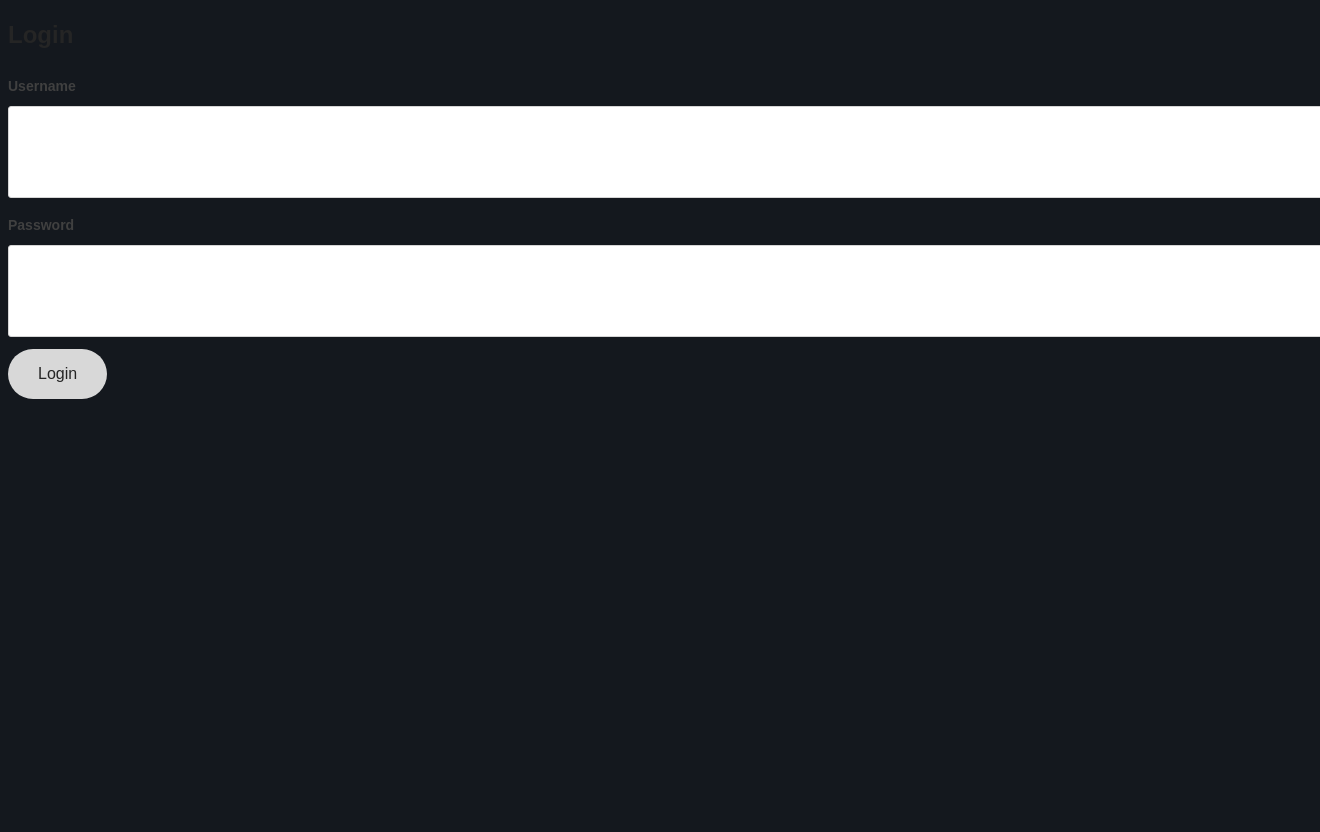
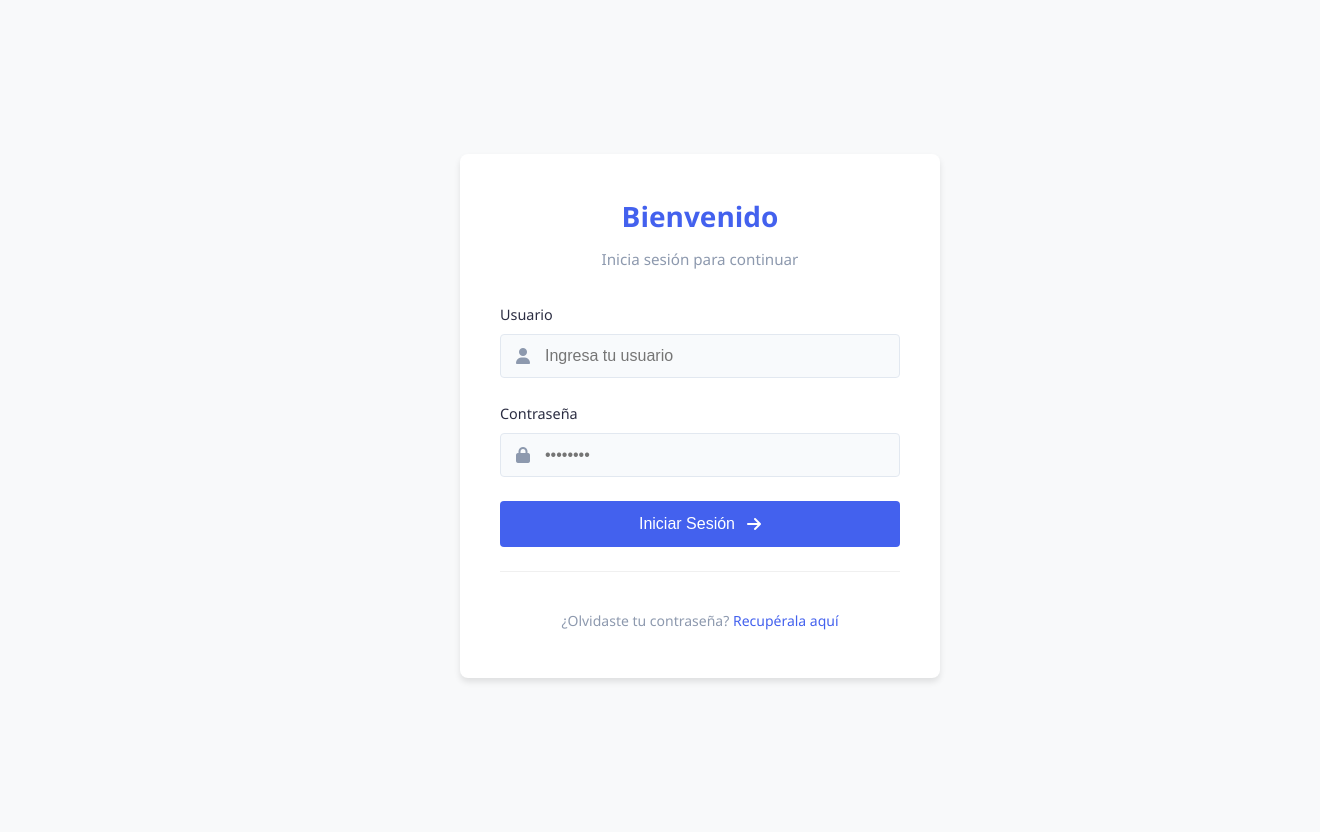
Before and after one commit to alezzz23/landing-jornada-2025, a PHP site: page /login.php in a window 1320 px wide; the page is wider, and only the part inside the window is pictured. Before the commit the page ends 399 px from the top of that part, so only its background shows below. Run offline with PHP 8.4, Linux system fonts and the light colour scheme.

Commit message:
Refactor login functionality and enhance UI with new styles

```diff
--- /dev/null
+++ b/css/login.css
@@ -0,0 +1,216 @@
+/* ===========================================
+   #LOGIN STYLES
+   Modern and minimalist login page styles
+   Following BEM and ITCSS methodology
+   =========================================== */
+
+/* Settings - Variables and configurations */
+
+/* Settings - Variables and configurations */
+:root {
+  --color-primary: #4361ee;
+  --color-primary-light: #4895ef;
+  --color-text: #2b2d42;
+  --color-text-light: #8d99ae;
+  --color-bg: #f8f9fa;
+  --color-white: #ffffff;
+  --shadow-sm: 0 1px 3px rgba(0, 0, 0, 0.1);
+  --shadow-md: 0 4px 6px rgba(0, 0, 0, 0.1);
+  --radius-sm: 4px;
+  --radius-md: 8px;
+  --transition: all 0.3s ease;
+}
+
+/* Base - Unclassed HTML elements */
+body {
+  background-color: var(--color-bg);
+  color: var(--color-text);
+  font-family: 'Segoe UI', system-ui, -apple-system, sans-serif;
+  line-height: 1.6;
+  margin: 0;
+  min-height: 100vh;
+  display: flex;
+  align-items: center;
+  justify-content: center;
+  padding: 1rem;
+}
+
+h2 {
+  color: var(--color-text);
+  font-weight: 600;
+  margin-bottom: 1.5rem;
+  text-align: center;
+}
+
+/* Objects - Design patterns */
+.input-with-icon {
+  position: relative;
+  display: flex;
+  align-items: center;
+}
+
+.input-with-icon i {
+  position: absolute;
+  left: 1rem;
+  color: var(--color-text-light);
+  transition: var(--transition);
+}
+
+.input-with-icon .form-control {
+  padding-left: 2.75rem;
+}
+
+.input-with-icon .form-control:focus + i {
+  color: var(--color-primary);
+}
+
+.text-link {
+  color: var(--color-primary);
+  text-decoration: none;
+  font-weight: 500;
+  transition: var(--transition);
+}
+
+.text-link:hover {
+  color: var(--color-primary-light);
+  text-decoration: underline;
+}
+.container {
+  width: 100%;
+  max-width: 400px;
+  padding: 0 1rem;
+}
+
+/* Components - Specific UI components */
+.login {
+  background: var(--color-white);
+  border-radius: var(--radius-md);
+  box-shadow: var(--shadow-md);
+  padding: 2.5rem 2.5rem 2rem;
+  width: 100%;
+  transition: var(--transition);
+}
+
+.login__header {
+  margin-bottom: 2rem;
+  text-align: center;
+}
+
+.login__title {
+  font-size: 1.75rem;
+  margin: 0 0 0.5rem;
+  color: var(--color-primary);
+}
+
+.login__subtitle {
+  color: var(--color-text-light);
+  font-size: 0.95rem;
+  margin: 0;
+}
+
+.form-group {
+  margin-bottom: 1.5rem;
+  position: relative;
+}
+
+.form-group label {
+  display: block;
+  margin-bottom: 0.5rem;
+  font-weight: 500;
+  color: var(--color-text);
+  font-size: 0.9rem;
+}
+
+.form-control {
+  width: 100%;
+  padding: 0.75rem 1rem;
+  font-size: 1rem;
+  border: 1px solid #e2e8f0;
+  border-radius: var(--radius-sm);
+  transition: var(--transition);
+  background-color: #f8fafc;
+  color: var(--color-text);
+}
+
+.form-control:focus {
+  outline: none;
+  border-color: var(--color-primary);
+  box-shadow: 0 0 0 3px rgba(67, 97, 238, 0.1);
+  background-color: var(--color-white);
+}
+
+.btn {
+  display: flex;
+  align-items: center;
+  justify-content: center;
+  gap: 0.75rem;
+  width: 100%;
+  padding: 0.875rem 1.5rem;
+  font-size: 1rem;
+  font-weight: 500;
+  text-align: center;
+  color: white;
+  background-color: var(--color-primary);
+  border: none;
+  border-radius: var(--radius-sm);
+  cursor: pointer;
+  transition: var(--transition);
+  margin-top: 0.5rem;
+}
+
+.btn:hover {
+  background-color: var(--color-primary-light);
+  transform: translateY(-1px);
+  box-shadow: var(--shadow-sm);
+}
+
+.btn:active {
+  transform: translateY(0);
+}
+
+/* Error message styling */
+.error {
+  color: #ef4444;
+  background-color: #fef2f2;
+  padding: 0.75rem 1rem;
+  border-radius: var(--radius-sm);
+  margin-bottom: 1.5rem;
+  font-size: 0.9rem;
+  border-left: 3px solid #ef4444;
+}
+
+/* Footer styles */
+.login__footer {
+  margin-top: 1.5rem;
+  text-align: center;
+  font-size: 0.875rem;
+  color: var(--color-text-light);
+  padding-top: 1.5rem;
+  border-top: 1px solid #f0f0f0;
+}
+
+/* Responsive adjustments */
+@media (max-width: 480px) {
+  .login {
+    padding: 1.5rem;
+  }
+
+  .login__title {
+    font-size: 1.5rem;
+  }
+}
+
+/* Animation for form elements */
+@keyframes fadeIn {
+  from { opacity: 0; transform: translateY(10px); }
+  to { opacity: 1; transform: translateY(0); }
+}
+
+.form-group {
+  animation: fadeIn 0.4s ease-out forwards;
+  opacity: 0;
+}
+
+.form-group:nth-child(1) { animation-delay: 0.1s; }
+.form-group:nth-child(2) { animation-delay: 0.2s; }
+.btn { animation: fadeIn 0.4s ease-out 0.3s forwards; opacity: 0; }
--- a/login.php
+++ b/login.php
@@ -5,12 +5,12 @@ if ($_SERVER['REQUEST_METHOD'] == 'POST') {
     $username = $_POST['username'];
     $password = $_POST['password'];
 
-    // Consulta para verificar las credenciales
-    $stmt = $pdo->prepare('SELECT * FROM users WHERE username = ? AND password = ?');
-    $stmt->execute([$username, $password]);
+    // Consulta para verificar las credenciales (tabla correcta y verificación de hash)
+    $stmt = $pdo->prepare('SELECT * FROM usuarios WHERE username = ?');
+    $stmt->execute([$username]);
     $user = $stmt->fetch();
 
-    if ($user) {
+    if ($user && password_verify($password, $user['password'])) {
         // Credenciales válidas, iniciar sesión
         $_SESSION['user_id'] = $user['id'];
         header('Location: dashboard.php'); // Redirigir al panel de control
@@ -27,31 +27,52 @@ if ($_SERVER['REQUEST_METHOD'] == 'POST') {
 <head>
     <meta charset="UTF-8">
     <meta name="viewport" content="width=device-width, initial-scale=1.0">
-    <title>Login</title>
-    <link rel="stylesheet" href="css/main.css">
+    <title>Iniciar Sesión</title>
+    <link rel="preconnect" href="https://fonts.googleapis.com">
+    <link rel="preconnect" href="https://fonts.gstatic.com" crossorigin>
+    <link href="https://fonts.googleapis.com/css2?family=Inter:wght@400;500;600&display=swap" rel="stylesheet">
+    <link rel="stylesheet" href="https://cdnjs.cloudflare.com/ajax/libs/font-awesome/6.4.0/css/all.min.css">
+    <link rel="stylesheet" href="css/login.css">
 </head>
 <body>
     <div class="container">
-        <div class="row">
-            <div class="col-md-6 offset-md-3">
-                <div class="card">
-                    <div class="card-header">
-                        <h2>Login</h2>
-                    </div>
-                    <div class="card-body">
-                        <form action="login.php" method="post">
-                            <div class="form-group">
-                                <label for="username">Username</label>
-                                <input type="text" class="form-control" id="username" name="username" required>
-                            </div>
-                            <div class="form-group">
-                                <label for="password">Password</label>
-                                <input type="password" class="form-control" id="password" name="password" required>
-                            </div>
-                            <button type="submit" class="btn btn-primary">Login</button>
-                        </form>
+        <div class="login">
+            <div class="login__header">
+                <h2 class="login__title">Bienvenido</h2>
+                <p class="login__subtitle">Inicia sesión para continuar</p>
+            </div>
+
+            <?php if (isset($error)): ?>
+                <div class="error">
+                    <i class="fas fa-exclamation-circle"></i> <?php echo htmlspecialchars($error); ?>
+                </div>
+            <?php endif; ?>
+
+            <form action="login.php" method="post" class="login__form">
+                <div class="form-group">
+                    <label for="username">Usuario</label>
+                    <div class="input-with-icon">
+                        <i class="fas fa-user"></i>
+                        <input type="text" class="form-control" id="username" name="username" placeholder="Ingresa tu usuario" required>
                     </div>
                 </div>
+
+                <div class="form-group">
+                    <label for="password">Contraseña</label>
+                    <div class="input-with-icon">
+                        <i class="fas fa-lock"></i>
+                        <input type="password" class="form-control" id="password" name="password" placeholder="••••••••" required>
+                    </div>
+                </div>
+
+                <button type="submit" class="btn">
+                    <span>Iniciar Sesión</span>
+                    <i class="fas fa-arrow-right"></i>
+                </button>
+            </form>
+
+            <div class="login__footer">
+                <p>¿Olvidaste tu contraseña? <a href="#" class="text-link">Recupérala aquí</a></p>
             </div>
         </div>
     </div>
```
